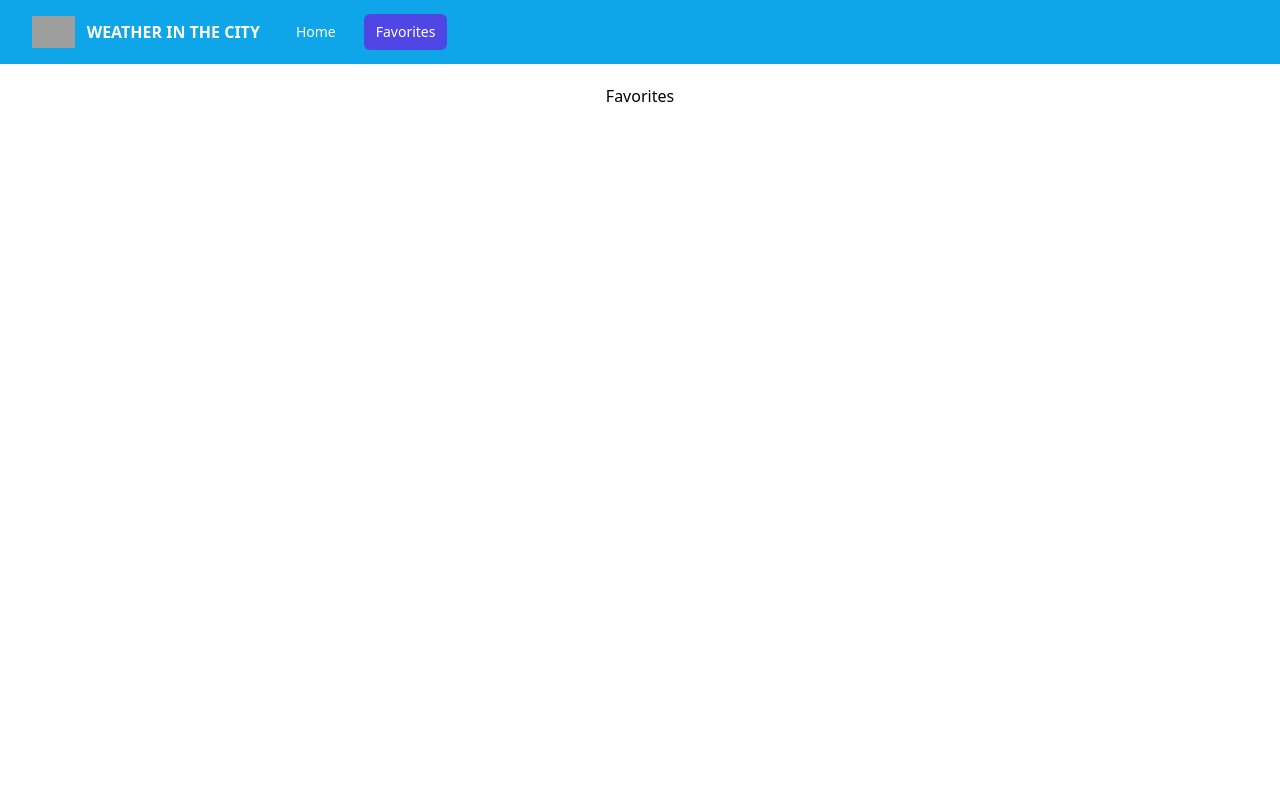
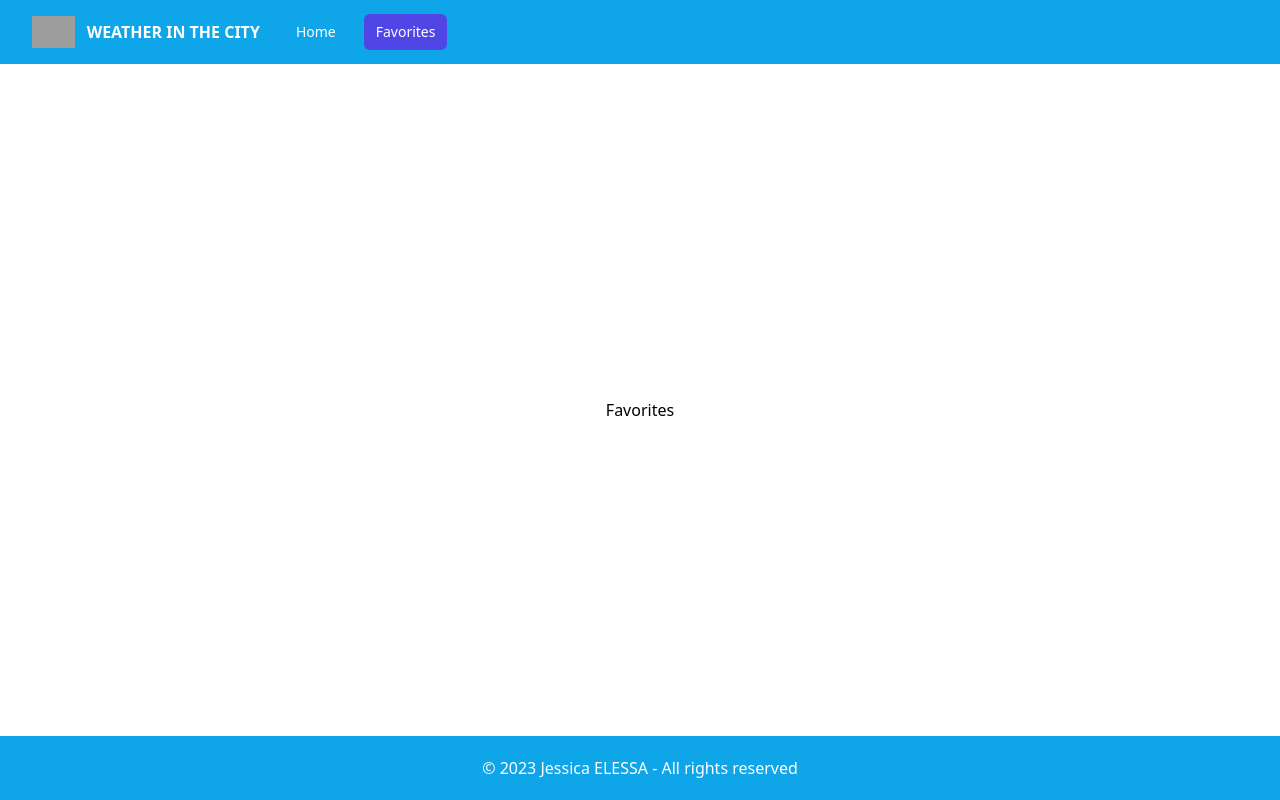
Before and after one commit to jesselessa/weather-app-react-node, a React (Vite) app: page /favorites in a window 1280 px wide. Built offline with nearby package versions, Linux system fonts and the light colour scheme; grey boxes are pictures that could not be loaded.

Commit message:
completed Footer design

```diff
--- a/src/App.jsx
+++ b/src/App.jsx
@@ -5,18 +5,20 @@ import "./App.css";
 import Home from "./pages/Home";
 import Favorites from "./pages/Favorites";
 import Navbar from "./components/Navbar";
+import Footer from "./components/Footer";
 
 function App() {
   return (
-    <>
+    <div className="min-h-screen flex flex-col justify-between">
       <BrowserRouter>
         <Navbar />
         <Routes>
           <Route path="/" element={<Home />} />
           <Route path="/favorites" element={<Favorites />} />
         </Routes>
+        <Footer />
       </BrowserRouter>
-    </>
+    </div>
   );
 }
 
--- /dev/null
+++ b/src/components/Footer.jsx
@@ -0,0 +1,10 @@
+export default function Footer() {
+  return (
+    <footer className="text-center text-white font-medium bg-sky-500 py-5">
+      <p>
+        &copy; {new Date().getFullYear()} Jessica ELESSA - All rights reserved
+      </p>
+      <p></p>
+    </footer>
+  );
+}
```
